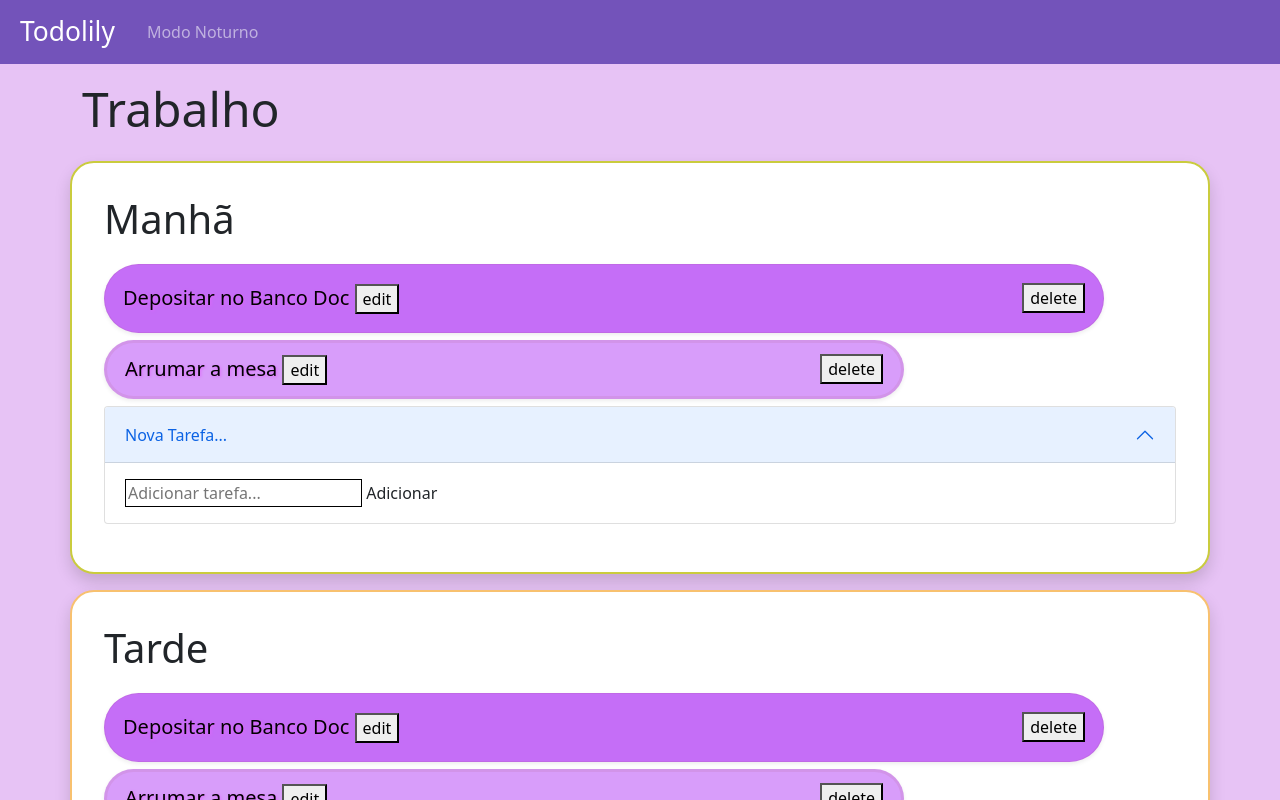
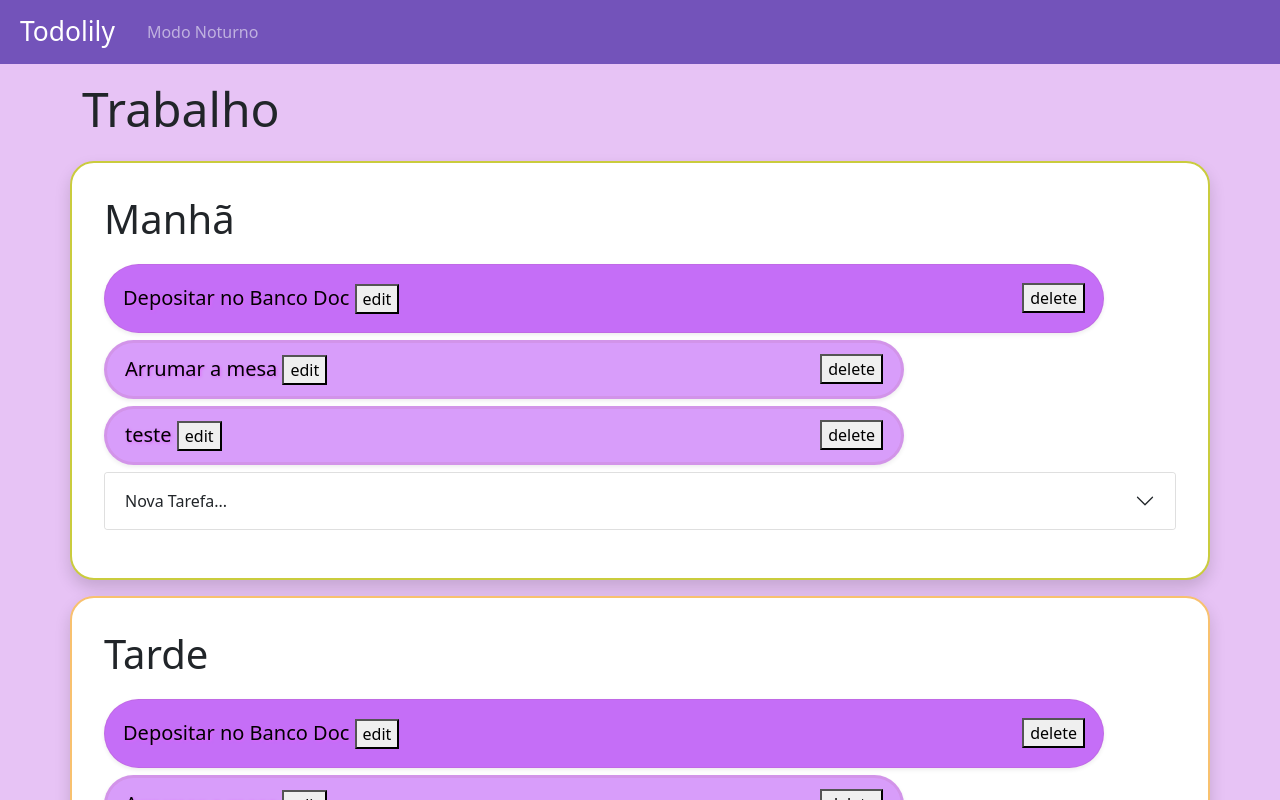
Before and after one commit to ChimiWei/practice-with-angular, an Angular app: page / in a window 1280 px wide. Shown: the top 800 px of the page. Built offline with nearby package versions, Linux system fonts and the light colour scheme.

Commit message:
função adicionar

```diff
--- a/src/app/lista-tarefas/lista-tarefas.component.css
+++ b/src/app/lista-tarefas/lista-tarefas.component.css
@@ -56,11 +56,12 @@ ngb-accordion::ng-deep.card::ng-deep button {
     border-radius: 65px;
     padding: 5px 18px;
     margin: 8px 0px;
-    max-width: 400px
+
 }
 
 .input {
     border: 1px solid black;
+    max-width: 300px;
 }
 
 
--- a/src/app/lista-tarefas/lista-tarefas.component.html
+++ b/src/app/lista-tarefas/lista-tarefas.component.html
@@ -6,15 +6,25 @@
 <ul>
     <app-tarefa *ngFor="let t of tarefas" [t]="t"> </app-tarefa>
    <li>
-    <ngb-accordion #acc="ngbAccordion" activeIds="ngb-panel-0">
-        <ngb-panel class="tarefa-new" title="Nova Tarefa...">
+    <ngb-accordion #acc="ngbAccordion" >
+        <ngb-panel  title="Nova Tarefa...">
           <ng-template ngbPanelContent>
-            <form>
+            <form #form="ngForm" (ngSubmit)="OnFormsSubmit(form)" id="novaTarefa">
               <div>
-                <input class="input" type="text" placeholder="Adicionar tarefa..." >
-                <a>
-                  Adicionar
-                </a>
+                <input ngModel name="text" style="width: 325px;" class="input" type="text" placeholder="Adicionar tarefa..." >
+                <select ngModel name="prioridadeNivel" style="margin-left: 10px;"  form="novaTarefa">
+                  <option value="1"> Urgente </option>
+                  <option value="2"> Mediana</option>
+                  <option value="3"> Leve </option>
+                </select>
+                <select ngModel name="periodo" style="margin-left: 10px;" form="novaTarefa">
+                  <option value="Manhã"> Manhã </option>
+                  <option value="Tarde"> Tarde </option>
+                  <option value="Noite"> Noite </option>
+                </select>
+                <button style="margin-left: 10px;">
+                  adicionar
+                </button>
               </div>
 
             </form>
--- a/src/app/lista-tarefas/lista-tarefas.component.ts
+++ b/src/app/lista-tarefas/lista-tarefas.component.ts
@@ -1,6 +1,8 @@
-import { Component, Input, OnInit } from '@angular/core';
+import { ChangeDetectorRef, Component, Input, OnInit } from '@angular/core';
+import { NgForm } from '@angular/forms';
 import { DataService } from '../shared/data.service';
 import { Todo } from '../shared/todo.model';
+
 
 @Component({
   selector: 'app-lista-tarefas',
@@ -25,10 +27,17 @@ export class ListaTarefasComponent implements OnInit {
   ]
  */
 
+ OnFormsSubmit(form: NgForm) {
+   console.log('Forms Submited!')
+   console.log(form)
+   this.dataService.addTodo(new Todo(form.value.text, form.value.periodo, form.value.prioridadeNivel) )
+   console.log(this.dataService.todos)
+   this.ref.detectChanges()
+
+ }
 
 
-
-  constructor(private dataService: DataService) {
+  constructor(private dataService: DataService, private ref: ChangeDetectorRef) {
 
 
 
--- a/src/app/shared/data.service.ts
+++ b/src/app/shared/data.service.ts
@@ -9,6 +9,7 @@ export class DataService {
   todos: Todo[] = [
     new Todo('Depositar no Banco Doc', 'Manhã', 1),
     new Todo('Arrumar a mesa','Manhã', 2),
+    new Todo('teste', 'Manhã', 2)
 
   ];
 
--- a/src/app/tarefa/tarefa.component.html
+++ b/src/app/tarefa/tarefa.component.html
@@ -3,3 +3,4 @@
     <button > edit </button>
     <button class="delButton" > delete </button>
  </li>
+ <!-- [ngClass]="{'tarefa-1': t.prioridadeNivel === 1,'tarefa-2': t.prioridadeNivel === 2, 'tarefa-3': t.prioridadeNivel === 3}"-->
```
Also changed, not shown: src/app/app.module.ts (+5 -4 lines).
